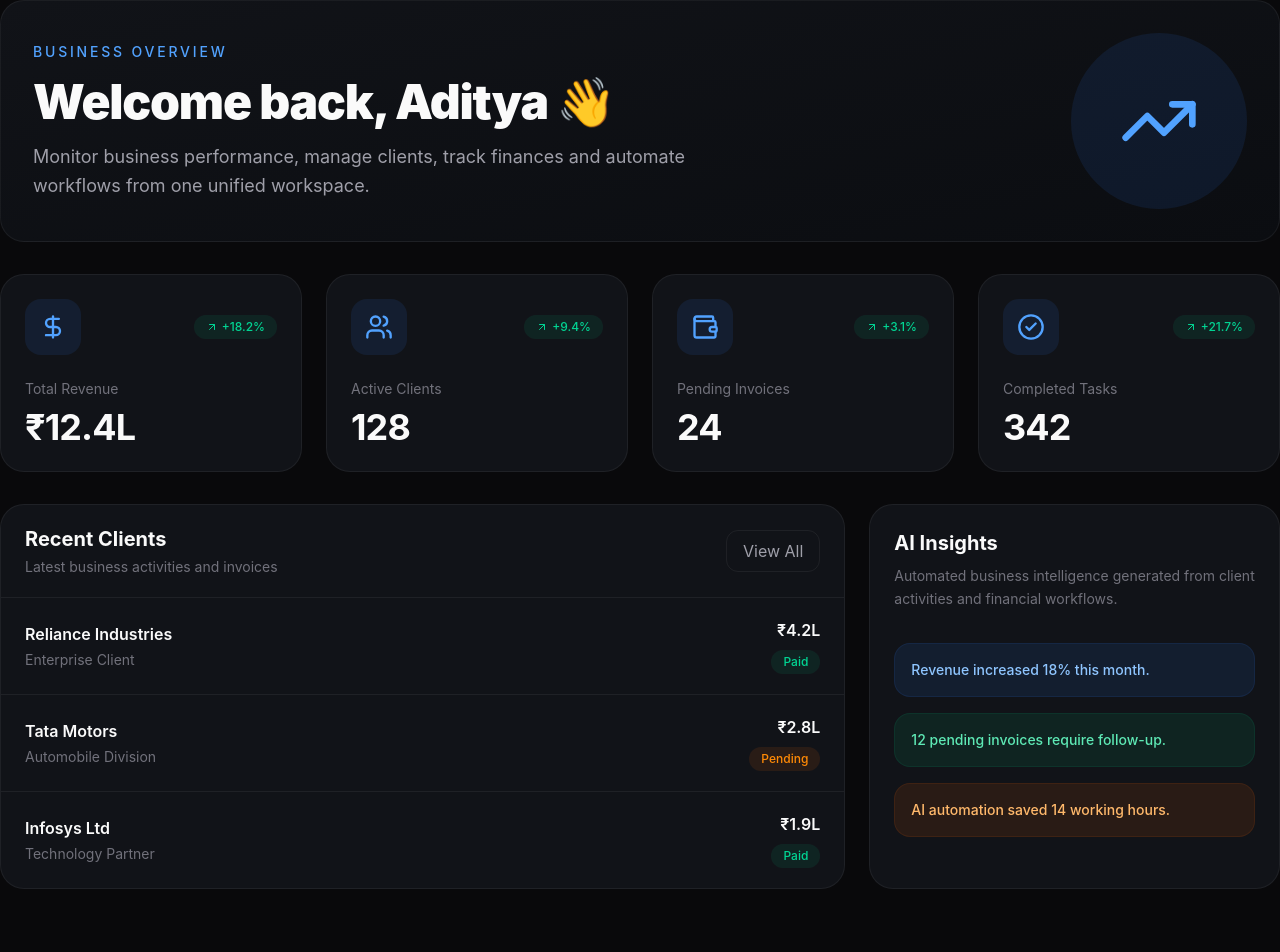
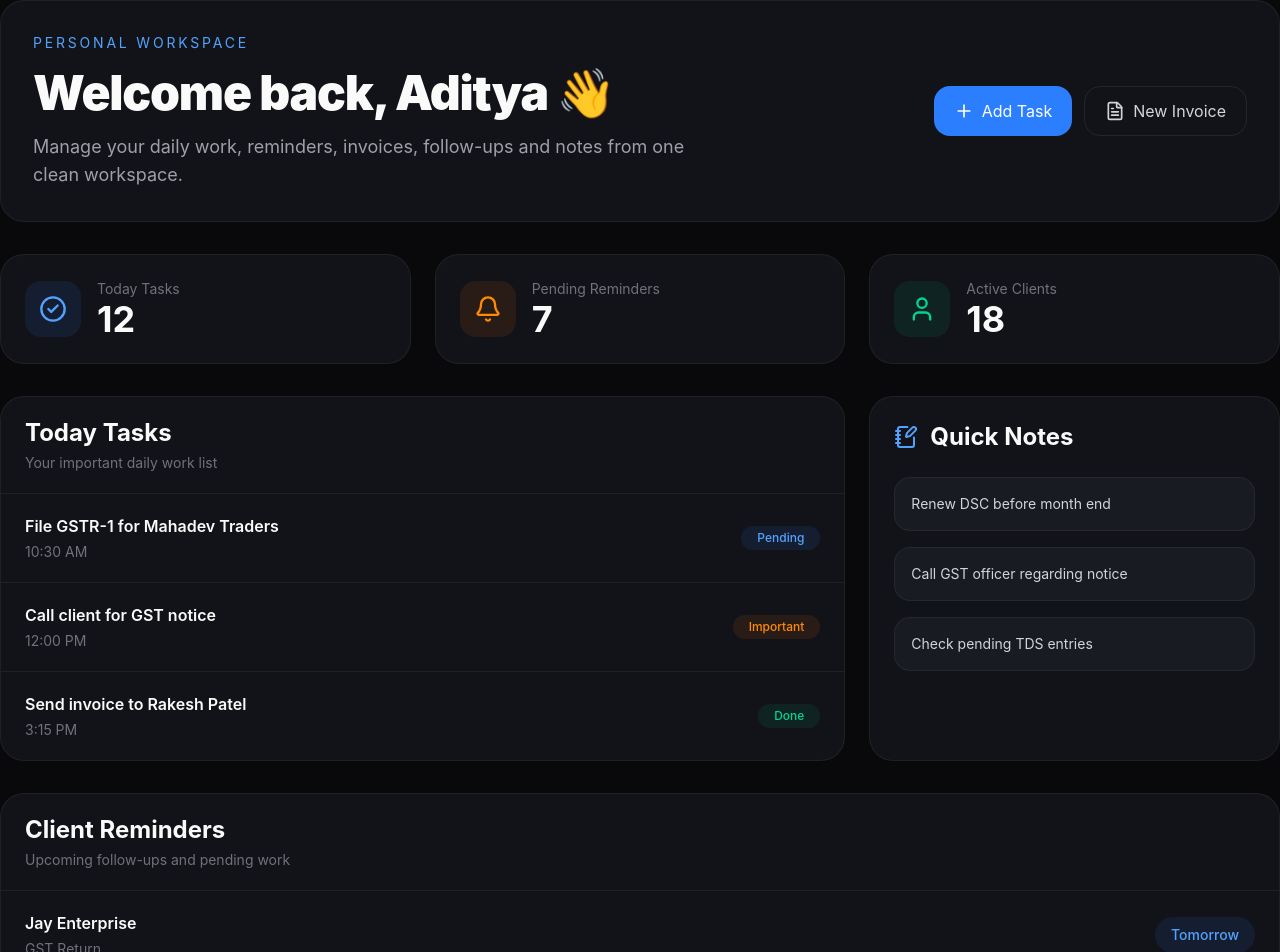
Before and after one commit to adityachavea-art/chavda-os, a Next.js app: page /components/dashboard in a window 1280 px wide. Shown: the top 952 px of the page. Before the commit the page ends 889 px from the top, so only its background shows below. Built offline with nearby package versions, Linux system fonts and the light colour scheme.

Commit message:
New personal dashboard

```diff
--- a/src/app/components/dashboard/page.tsx
+++ b/src/app/components/dashboard/page.tsx
@@ -1,58 +1,54 @@
+"use client";
+
 import {
-  ArrowUpRight,
-  DollarSign,
-  Users,
-  Wallet,
+  Bell,
   CheckCircle2,
-  TrendingUp,
+  FileText,
+  NotebookPen,
+  Plus,
+  User,
 } from "lucide-react";
 
-const stats = [
+const todayTasks = [
   {
-    title: "Total Revenue",
-    value: "₹12.4L",
-    growth: "+18.2%",
-    icon: DollarSign,
+    title: "File GSTR-1 for Mahadev Traders",
+    time: "10:30 AM",
+    status: "Pending",
   },
   {
-    title: "Active Clients",
-    value: "128",
-    growth: "+9.4%",
-    icon: Users,
+    title: "Call client for GST notice",
+    time: "12:00 PM",
+    status: "Important",
   },
   {
-    title: "Pending Invoices",
-    value: "24",
-    growth: "+3.1%",
-    icon: Wallet,
-  },
-  {
-    title: "Completed Tasks",
-    value: "342",
-    growth: "+21.7%",
-    icon: CheckCircle2,
+    title: "Send invoice to Rakesh Patel",
+    time: "3:15 PM",
+    status: "Done",
   },
 ];
 
-const recentClients = [
+const reminders = [
   {
-    name: "Reliance Industries",
-    company: "Enterprise Client",
-    amount: "₹4.2L",
-    status: "Paid",
+    client: "Jay Enterprise",
+    work: "GST Return",
+    due: "Tomorrow",
   },
   {
-    name: "Tata Motors",
-    company: "Automobile Division",
-    amount: "₹2.8L",
-    status: "Pending",
+    client: "Amit Shah",
+    work: "ITR Filing",
+    due: "22 May",
   },
   {
-    name: "Infosys Ltd",
-    company: "Technology Partner",
-    amount: "₹1.9L",
-    status: "Paid",
+    client: "Pooja Textile",
+    work: "Payment Follow-up",
+    due: "Today",
   },
+];
+
+const quickNotes = [
+  "Renew DSC before month end",
+  "Call GST officer regarding notice",
+  "Check pending TDS entries",
 ];
 
 export default function DashboardPage() {
@@ -60,156 +56,197 @@ export default function DashboardPage() {
     <div className="space-y-8">
       {/* HERO */}
 
-      <div className="flex items-center justify-between rounded-3xl border border-white/[0.06] bg-gradient-to-br from-[#111318] to-[#0B0D11] p-8">
+      <div className="rounded-3xl border border-white/[0.06] bg-[#111318] p-8">
+        <div className="flex flex-col gap-6 lg:flex-row lg:items-center lg:justify-between">
           <div>
-          <p className="text-sm font-medium uppercase tracking-[0.2em] text-blue-400">
-            Business Overview
+            <p className="text-sm uppercase tracking-[0.2em] text-blue-400">
+              Personal Workspace
             </p>
 
             <h1 className="mt-4 text-5xl font-black tracking-tight">
               Welcome back, Aditya 👋
             </h1>
 
-          <p className="mt-4 max-w-2xl text-lg leading-relaxed text-zinc-400">
-            Monitor business performance, manage clients,
-            track finances and automate workflows from one
-            unified workspace.
+            <p className="mt-4 max-w-2xl text-lg text-zinc-400">
+              Manage your daily work, reminders, invoices,
+              follow-ups and notes from one clean workspace.
             </p>
           </div>
 
-        <div className="hidden h-44 w-44 items-center justify-center rounded-full bg-blue-500/10 lg:flex">
-          <TrendingUp className="h-20 w-20 text-blue-400" />
+          <div className="flex gap-3">
+            <button className="flex items-center gap-2 rounded-2xl bg-blue-500 px-5 py-3 font-medium text-white transition hover:opacity-90">
+              <Plus className="h-5 w-5" />
+              Add Task
+            </button>
+
+            <button className="flex items-center gap-2 rounded-2xl border border-white/[0.08] px-5 py-3 text-zinc-300 transition hover:bg-white/[0.04]">
+              <FileText className="h-5 w-5" />
+              New Invoice
+            </button>
+          </div>
         </div>
       </div>
 
-      {/* STATS */}
+      {/* QUICK STATS */}
 
-      <div className="grid grid-cols-1 gap-6 md:grid-cols-2 xl:grid-cols-4">
-        {stats.map((item) => {
-          const Icon = item.icon;
-
-          return (
-            <div
-              key={item.title}
-              className="rounded-3xl border border-white/[0.06] bg-[#111318] p-6"
-            >
-              <div className="flex items-center justify-between">
+      <div className="grid grid-cols-1 gap-6 md:grid-cols-3">
+        <div className="rounded-3xl border border-white/[0.06] bg-[#111318] p-6">
+          <div className="flex items-center gap-4">
             <div className="flex h-14 w-14 items-center justify-center rounded-2xl bg-blue-500/10">
-                  <Icon className="h-7 w-7 text-blue-400" />
+              <CheckCircle2 className="h-7 w-7 text-blue-400" />
             </div>
 
-                <div className="flex items-center gap-1 rounded-full bg-emerald-500/10 px-3 py-1 text-xs font-medium text-emerald-400">
-                  <ArrowUpRight className="h-3 w-3" />
+            <div>
+              <p className="text-sm text-zinc-500">
+                Today Tasks
+              </p>
 
-                  {item.growth}
+              <h2 className="text-4xl font-bold">12</h2>
+            </div>
           </div>
         </div>
 
-              <div className="mt-6">
+        <div className="rounded-3xl border border-white/[0.06] bg-[#111318] p-6">
+          <div className="flex items-center gap-4">
+            <div className="flex h-14 w-14 items-center justify-center rounded-2xl bg-orange-500/10">
+              <Bell className="h-7 w-7 text-orange-400" />
+            </div>
+
+            <div>
               <p className="text-sm text-zinc-500">
-                  {item.title}
+                Pending Reminders
               </p>
 
-                <h2 className="mt-2 text-4xl font-bold tracking-tight">
-                  {item.value}
-                </h2>
+              <h2 className="text-4xl font-bold">7</h2>
             </div>
           </div>
-          );
-        })}
         </div>
 
-      {/* GRID */}
+        <div className="rounded-3xl border border-white/[0.06] bg-[#111318] p-6">
+          <div className="flex items-center gap-4">
+            <div className="flex h-14 w-14 items-center justify-center rounded-2xl bg-emerald-500/10">
+              <User className="h-7 w-7 text-emerald-400" />
+            </div>
+
+            <div>
+              <p className="text-sm text-zinc-500">
+                Active Clients
+              </p>
+
+              <h2 className="text-4xl font-bold">18</h2>
+            </div>
+          </div>
+        </div>
+      </div>
+
+      {/* MAIN GRID */}
 
       <div className="grid grid-cols-1 gap-6 xl:grid-cols-3">
-        {/* CLIENTS */}
+        {/* TASKS */}
 
         <div className="xl:col-span-2 rounded-3xl border border-white/[0.06] bg-[#111318]">
-          <div className="flex items-center justify-between border-b border-white/[0.06] px-6 py-5">
-            <div>
-              <h3 className="text-xl font-bold">
-                Recent Clients
+          <div className="border-b border-white/[0.06] px-6 py-5">
+            <h3 className="text-2xl font-bold">
+              Today Tasks
             </h3>
 
             <p className="mt-1 text-sm text-zinc-500">
-                Latest business activities and invoices
+              Your important daily work list
             </p>
           </div>
 
-            <button className="rounded-xl border border-white/[0.06] px-4 py-2 text-sm text-zinc-400 transition hover:bg-white/[0.04] hover:text-white">
-              View All
-            </button>
-          </div>
-
           <div className="divide-y divide-white/[0.06]">
-            {recentClients.map((client) => (
+            {todayTasks.map((task) => (
               <div
-                key={client.name}
+                key={task.title}
                 className="flex items-center justify-between px-6 py-5"
               >
                 <div>
                   <h4 className="font-semibold">
-                    {client.name}
+                    {task.title}
                   </h4>
 
                   <p className="mt-1 text-sm text-zinc-500">
-                    {client.company}
+                    {task.time}
                   </p>
                 </div>
 
-                <div className="text-right">
-                  <p className="font-semibold">
-                    {client.amount}
-                  </p>
-
                 <span
-                    className={`mt-2 inline-flex rounded-full px-3 py-1 text-xs font-medium ${
-                      client.status === "Paid"
+                  className={`rounded-full px-4 py-1 text-xs font-medium ${
+                    task.status === "Done"
                       ? "bg-emerald-500/10 text-emerald-400"
-                        : "bg-orange-500/10 text-orange-400"
+                      : task.status === "Important"
+                      ? "bg-orange-500/10 text-orange-400"
+                      : "bg-blue-500/10 text-blue-400"
                   }`}
                 >
-                    {client.status}
+                  {task.status}
                 </span>
+              </div>
+            ))}
+          </div>
+        </div>
+
+        {/* QUICK NOTES */}
+
+        <div className="rounded-3xl border border-white/[0.06] bg-[#111318] p-6">
+          <div className="flex items-center gap-3">
+            <NotebookPen className="h-6 w-6 text-blue-400" />
+
+            <h3 className="text-2xl font-bold">
+              Quick Notes
+            </h3>
+          </div>
+
+          <div className="mt-6 space-y-4">
+            {quickNotes.map((note) => (
+              <div
+                key={note}
+                className="rounded-2xl border border-white/[0.06] bg-[#181B21] p-4 text-sm text-zinc-300"
+              >
+                {note}
+              </div>
+            ))}
+          </div>
+        </div>
+      </div>
+
+      {/* REMINDERS */}
+
+      <div className="rounded-3xl border border-white/[0.06] bg-[#111318]">
+        <div className="border-b border-white/[0.06] px-6 py-5">
+          <h3 className="text-2xl font-bold">
+            Client Reminders
+          </h3>
+
+          <p className="mt-1 text-sm text-zinc-500">
+            Upcoming follow-ups and pending work
+          </p>
+        </div>
+
+        <div className="divide-y divide-white/[0.06]">
+          {reminders.map((item) => (
+            <div
+              key={item.client}
+              className="flex items-center justify-between px-6 py-5"
+            >
+              <div>
+                <h4 className="font-semibold">
+                  {item.client}
+                </h4>
+
+                <p className="mt-1 text-sm text-zinc-500">
+                  {item.work}
+                </p>
+              </div>
+
+              <div className="rounded-full bg-blue-500/10 px-4 py-2 text-sm font-medium text-blue-400">
+                {item.due}
               </div>
             </div>
           ))}
         </div>
       </div>
-
-        {/* ACTIVITY */}
-
-        <div className="rounded-3xl border border-white/[0.06] bg-[#111318] p-6">
-          <h3 className="text-xl font-bold">
-            AI Insights
-          </h3>
-
-          <p className="mt-2 text-sm leading-relaxed text-zinc-500">
-            Automated business intelligence generated from
-            client activities and financial workflows.
-          </p>
-
-          <div className="mt-8 space-y-4">
-            <div className="rounded-2xl border border-blue-500/10 bg-blue-500/10 p-4">
-              <p className="text-sm font-medium text-blue-300">
-                Revenue increased 18% this month.
-              </p>
-            </div>
-
-            <div className="rounded-2xl border border-emerald-500/10 bg-emerald-500/10 p-4">
-              <p className="text-sm font-medium text-emerald-300">
-                12 pending invoices require follow-up.
-              </p>
-            </div>
-
-            <div className="rounded-2xl border border-orange-500/10 bg-orange-500/10 p-4">
-              <p className="text-sm font-medium text-orange-300">
-                AI automation saved 14 working hours.
-              </p>
-            </div>
-          </div>
-        </div>
-      </div>
     </div>
   );
 }
```
Lines whose indentation alone changed are shown as unchanged.
